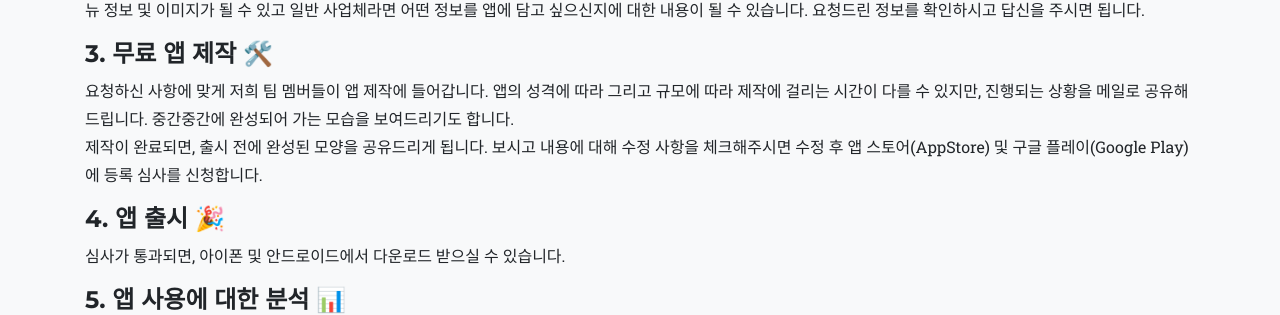
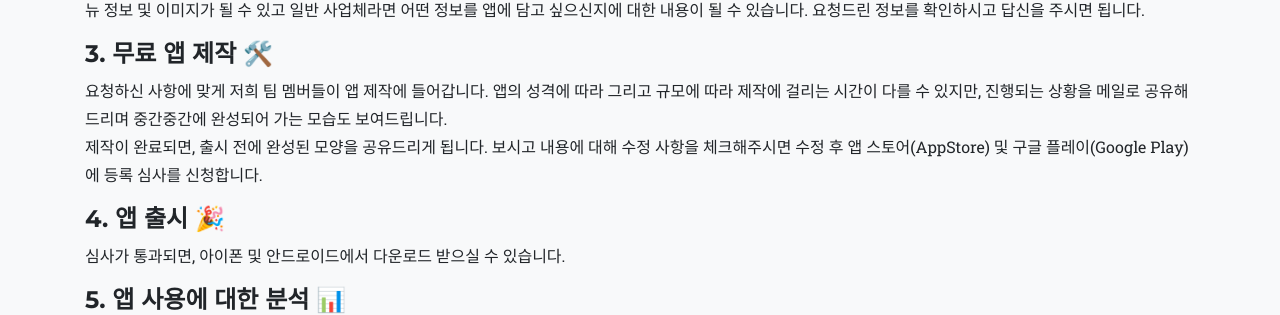
Before and after one commit to WowPeter/long-run-shop, a Jekyll site: the page built from how-it-works.md, in a window 1280 px wide and 900 px high, scrolled down 550 px. Shown: the part 248-563 px from the top of the window. Built offline with Jekyll 4.4.1, drawn with Linux system fonts in a browser that asks for light colours; some web fonts are replaced.

Commit message:
- feat: how it works 작업

```diff
--- a/how-it-works.md
+++ b/how-it-works.md
@@ -28,7 +28,7 @@ background: grey
 입력하신 이메일 주소로 **회신 메일**을 보내드립니다. (저희가 보내드리는 회신 메일을 반드시 받으셔야 해요~)<br>회신 메일에는 접수현황 및 무료 앱 제작을 위한 정보 요청 사항이 있습니다. 업종별 상황별로 다를 수 있어서 뭐라고 단정지어 말하긴 힘들지만, 예를 들어, 음식점이라면 메뉴 정보 및 이미지가 될 수 있고 일반 사업체라면 어떤 정보를 앱에 담고 싶으신지에 대한 내용이 될 수 있습니다. 요청드린 정보를 확인하시고 답신을 주시면 됩니다.
 
 #### 3. 무료 앱 제작 🛠️
-요청하신 사항에 맞게 저희 팀 멤버들이 앱 제작에 들어갑니다. 앱의 성격에 따라 그리고 규모에 따라 제작에 걸리는 시간이 다를 수 있지만, 진행되는 상황을 메일로 공유해 드립니다. 중간중간에 완성되어 가는 모습을 보여드리기도 합니다.<br>
+요청하신 사항에 맞게 저희 팀 멤버들이 앱 제작에 들어갑니다. 앱의 성격에 따라 그리고 규모에 따라 제작에 걸리는 시간이 다를 수 있지만, 진행되는 상황을 메일로 공유해 드리며 중간중간에 완성되어 가는 모습도 보여드립니다.<br>
 제작이 완료되면, 출시 전에 완성된 모양을 공유드리게 됩니다. 보시고 내용에 대해 수정 사항을 체크해주시면 수정 후 앱 스토어(AppStore) 및 구글 플레이(Google Play)에 등록 심사를 신청합니다.
 
 #### 4. 앱 출시 🎉
```
